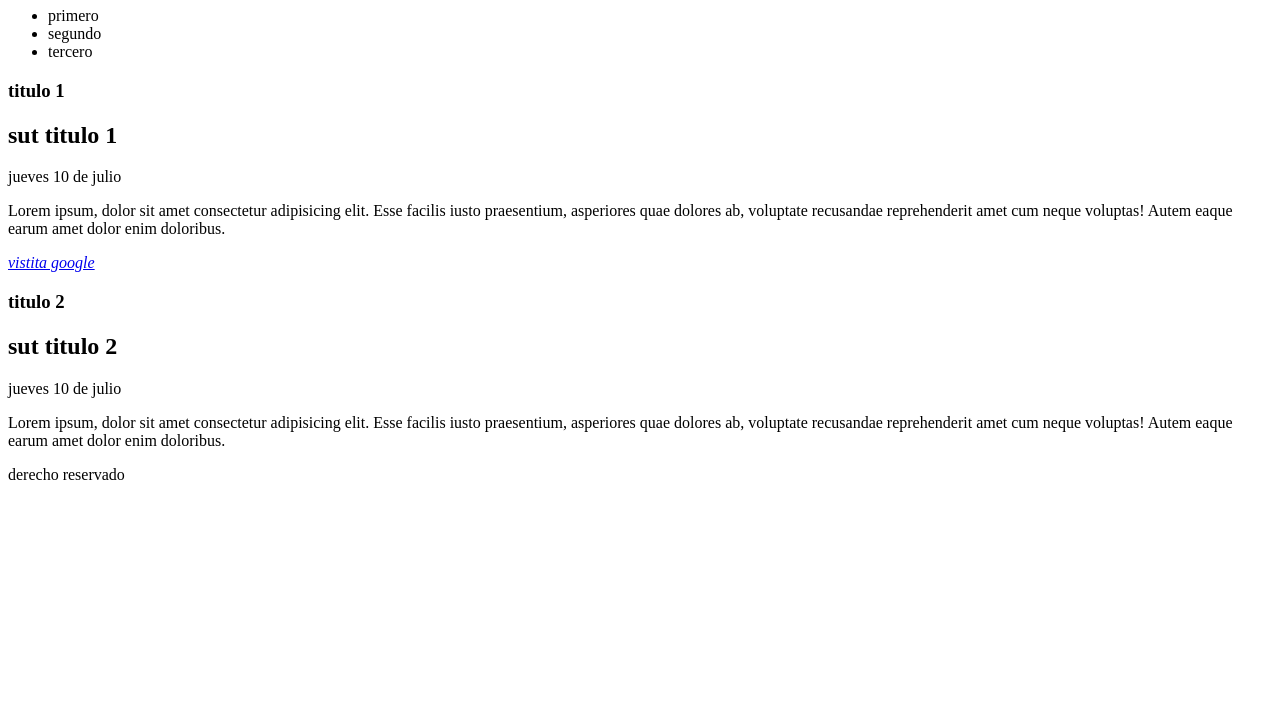
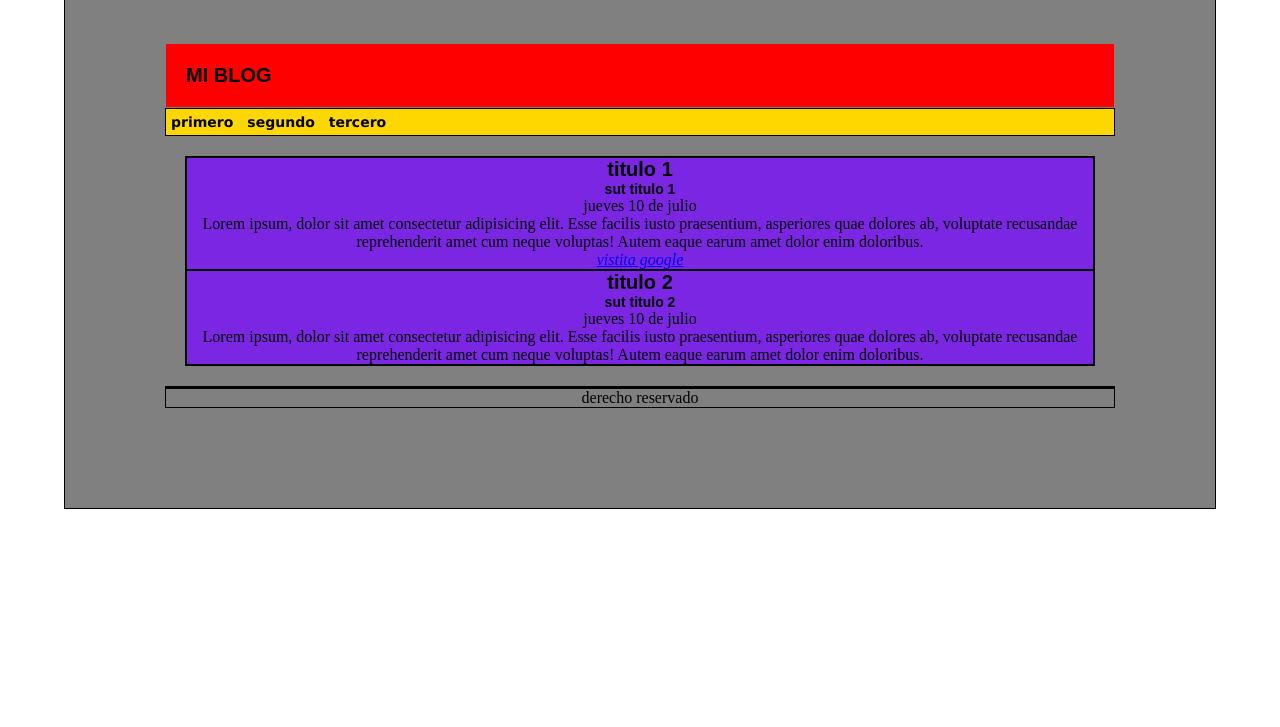
Before and after one commit to oteca267/git_2, a plain HTML site: page index.html in a window 1280 px wide. Shown: the part 73-800 px from the top of the page. Drawn offline with Linux system fonts and the light colour scheme.

Commit message:
diseño nuevo

```diff
--- a/index.html
+++ b/index.html
@@ -6,19 +6,22 @@
     , initial-scale=1.0">
     <meta http-equiv="X-UA-Compatible" content="ie=edge">
     <title>MI PRIMER PAGUINA</title>
+    <link rel="stylesheet" href="style.css">
 </head>
 <body>
-    <HEader>
+
+    <div class="agrupar">
+    <HEader class="cabecera">
 <h1>MI BLOG </h1>
 </HEader>
-<nav>
+<nav class="menu">
     <ul>
         <li>primero</li>
         <li>segundo</li>
         <li>tercero</li>
     </ul>
 </nav>
-<section>
+<section class="seccion" >
    <article>
        <hgrout>
             <h1>titulo 1</h1>
@@ -61,7 +64,7 @@
     derecho reservado
 </footer>
 
-
+</div>
 
 </body>
 </html>
--- a/style.css
+++ b/style.css
@@ -2,9 +2,6 @@
     margin: 0px;
     padding: 0px;
 }
-
-/*prueba de editor*/
-
 
 h1{
     font-size: 20px;
@@ -32,6 +29,7 @@ body{
     margin: 15px auto;
     padding: 100px;
 }
+
 .cabecera{
     background: red;
     border: 1px solid gray;
```
